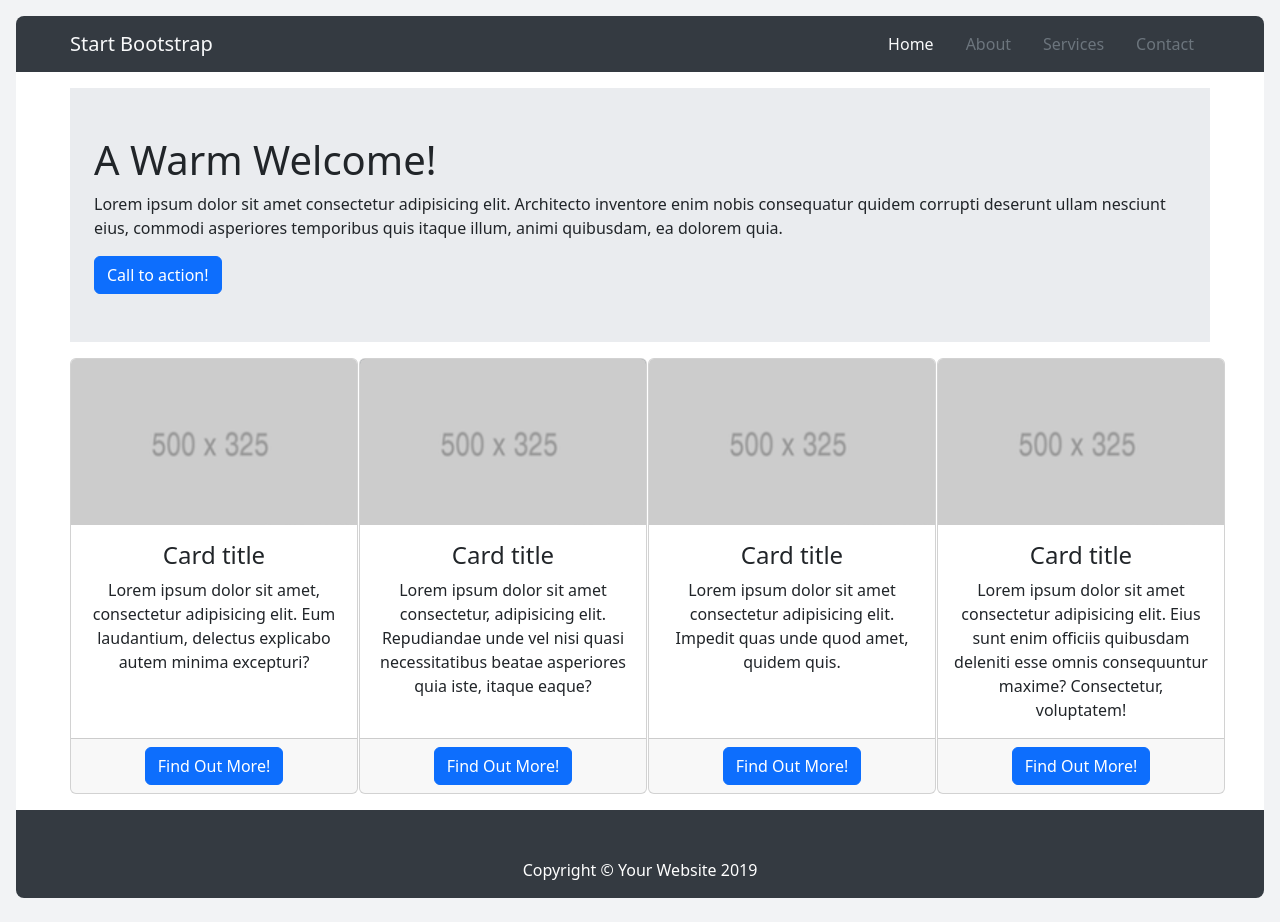
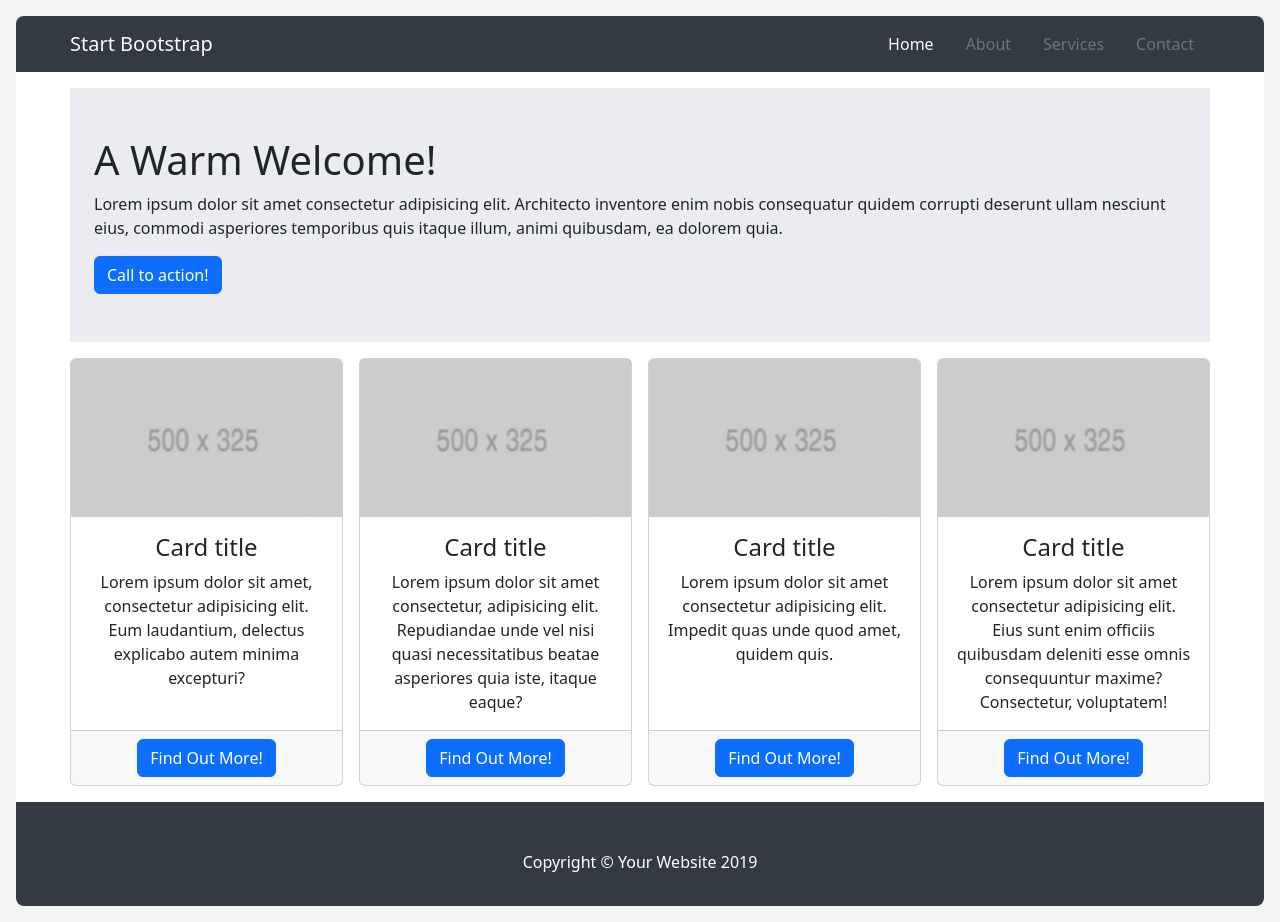
Before and after one commit to makfluffy575/week8_task2, a plain HTML site: page index.html in a window 1280 px wide. Drawn offline with Linux system fonts and the light colour scheme.

Commit message:
new version

```diff
--- a/assets/style.css
+++ b/assets/style.css
@@ -1,12 +1,12 @@
-.container-body {
+.body {
     background-color: #f2f3f5;
     min-width: 352px;
 }
-.container_bg-darkgrey {
+.bg-darkgrey {
     background-color: #343a41;
     color: #fff;
 }
-.container-main {
+.main {
     background-color: #fff;
 }
 .section_welcome {
--- a/index.html
+++ b/index.html
@@ -7,14 +7,19 @@
     <link rel="stylesheet" href="./assets/bootstrap.min.css" />
     <link rel="stylesheet" href="./assets/style.css" />
   </head>
-  <body class="container-fluid p-3 container-body">
-    <header class="rounded-top-3 container_bg-darkgrey p-3 pt-0 pb-0">
-      <nav class="navbar navbar-expand-lg">
+  <body class="p-3 body">
+    <header class="rounded-top-3 bg-darkgrey">
       <div class="container p-0">
+        <div class="row">
+          <div class="col">
+            <nav class="navbar navbar-expand-lg justify-content-between">
               <a class="navbar-brand link-light" href="#">Start Bootstrap</a>
               <ul class="nav">
                 <li class="nav-item">
-              <a class="nav-link active link-light" aria-current="page" href="#"
+                  <a
+                    class="nav-link active link-light"
+                    aria-current="page"
+                    href="#"
                     >Home</a
                   >
                 </li>
@@ -28,26 +33,32 @@
                   <a class="nav-link link-secondary" href="#">Contact</a>
                 </li>
               </ul>
+            </nav>
           </div>
-      </nav>
+        </div>
+      </div>
     </header>
-    <main class="container-fluid p-3 container-main">
+    <main class="main p-3">
       <section class="container p-4 pt-5 pb-5 section_welcome">
+        <div class="row">
+          <div class="col">
             <h1 class="h1 fw-light">A Warm Welcome!</h1>
             <p>
-          Lorem ipsum dolor sit amet consectetur adipisicing elit. Architecto
-          inventore enim nobis consequatur quidem corrupti deserunt ullam
-          nesciunt eius, commodi asperiores temporibus quis itaque illum, animi
-          quibusdam, ea dolorem quia.
+              Lorem ipsum dolor sit amet consectetur adipisicing elit.
+              Architecto inventore enim nobis consequatur quidem corrupti
+              deserunt ullam nesciunt eius, commodi asperiores temporibus quis
+              itaque illum, animi quibusdam, ea dolorem quia.
             </p>
             <button class="btn btn-primary">Call to action!</button>
+          </div>
+        </div>
       </section>
       <section class="container mt-3 p-0">
         <div
           class="row row-cols-1 row-cols-md-2 row-cols-lg-3 row-cols-xl-4 g-3"
         >
           <div class="col">
-            <div class="card text-center h-100" style="width: 18rem">
+            <div class="card text-center h-100">
               <img
                 src="./assets/img/photo_item.png"
                 class="card-img-top"
@@ -66,7 +77,7 @@
             </div>
           </div>
           <div class="col">
-            <div class="card text-center h-100" style="width: 18rem">
+            <div class="card text-center h-100">
               <img
                 src="./assets/img/photo_item.png"
                 class="card-img-top bg-secondary"
@@ -86,7 +97,7 @@
             </div>
           </div>
           <div class="col">
-            <div class="card text-center h-100" style="width: 18rem">
+            <div class="card text-center h-100">
               <img
                 src="./assets/img/photo_item.png"
                 class="card-img-top"
@@ -105,7 +116,7 @@
             </div>
           </div>
           <div class="col">
-            <div class="card text-center h-100" style="width: 18rem">
+            <div class="card text-center h-100">
               <img
                 src="./assets/img/photo_item.png"
                 class="card-img-top"
@@ -128,9 +139,13 @@
       </section>
     </main>
     <footer
-      class="container_bg-darkgrey rounded-bottom-3 text-center fs-6 pt-5 pb-3"
+      class="container-fluid rounded-bottom-3 text-center fs-6 pt-5 pb-3 bg-darkgrey"
     >
-      Copyright &copy; Your Website 2019
+      <div class="row">
+        <div class="col">
+          <p>Copyright &copy; Your Website 2019</p>
+        </div>
+      </div>
     </footer>
     <script src="./assets/bootstrap.min.js"></script>
   </body>
```
Lines whose indentation alone changed are shown as unchanged.
